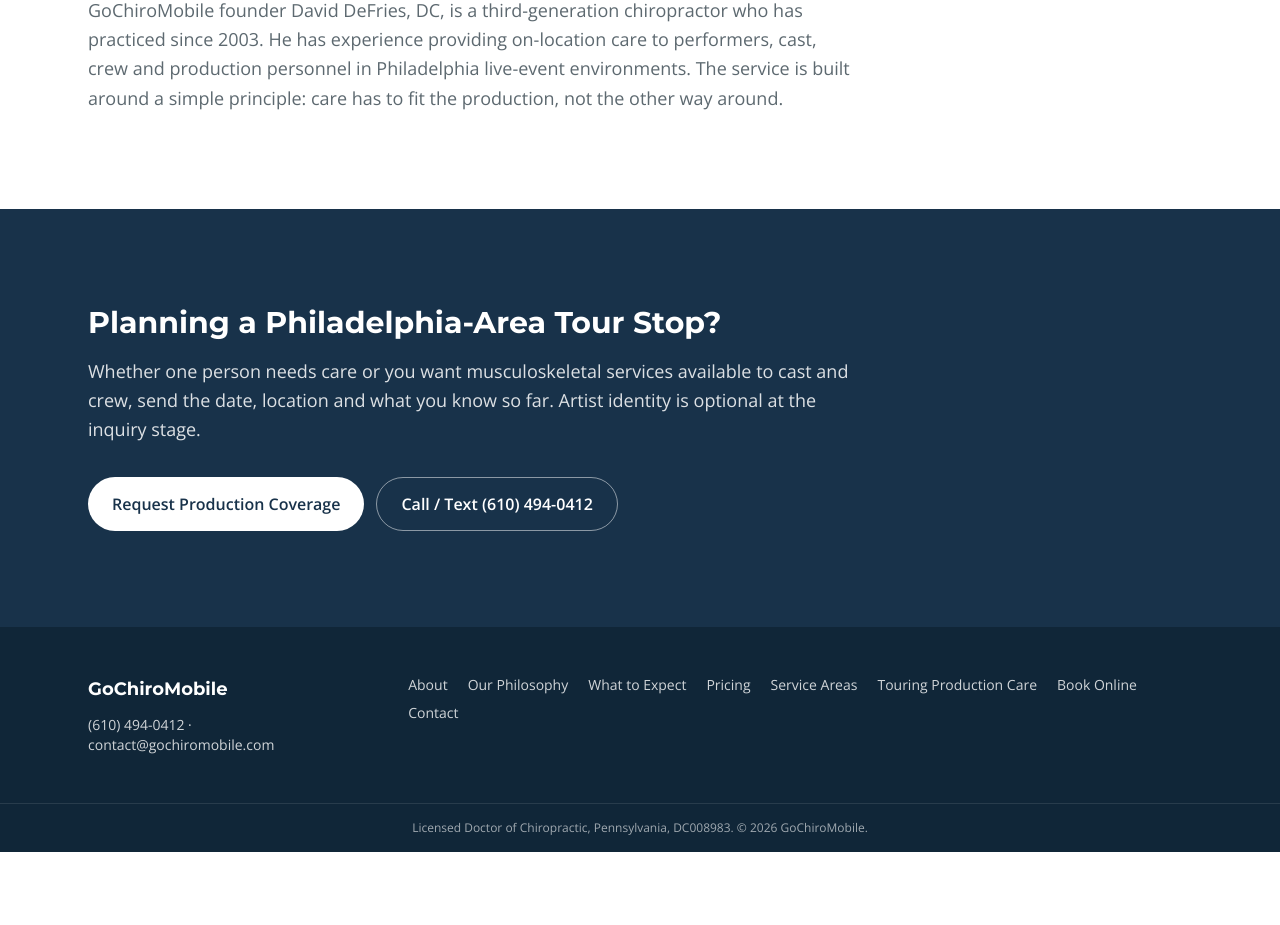
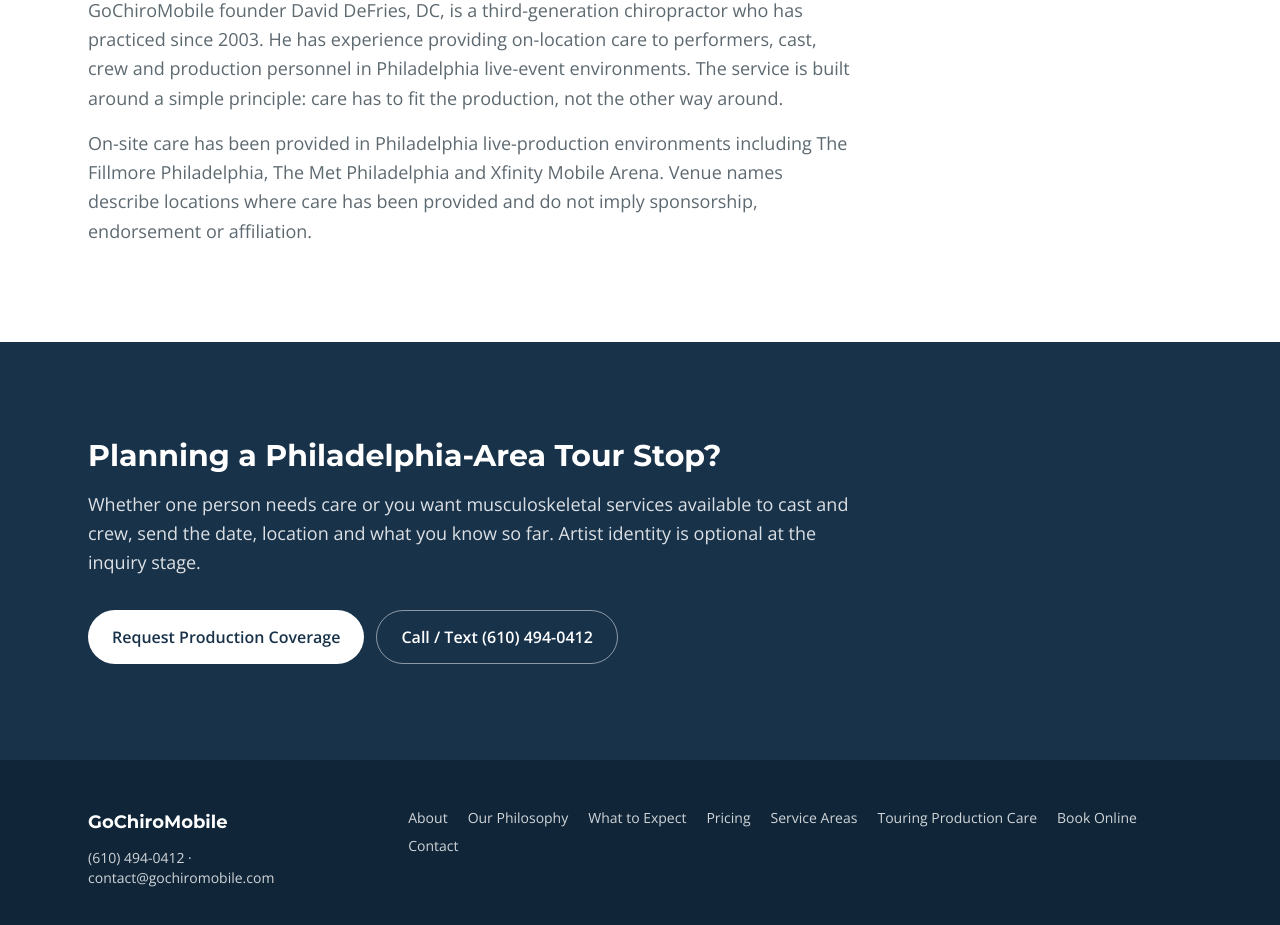
Before and after one commit to mybackcracker/gochiro-platform, a Next.js app: page /touring-production-care in a window 1280 px wide. Shown: the part 4500-5425 px from the top of the page. Before the commit the page ends 5352 px from the top, so only its background shows below. Built offline with nearby package versions, Linux system fonts and the light colour scheme.

Commit message:
Add Philadelphia venue experience to touring care page

```diff
--- a/app/(marketing)/touring-production-care/page.tsx
+++ b/app/(marketing)/touring-production-care/page.tsx
@@ -185,6 +185,11 @@ export default function TouringProductionCarePage() {
               Philadelphia live-event environments. The service is built around a simple principle: care has to fit
               the production, not the other way around.
             </P>
+            <P>
+              On-site care has been provided in Philadelphia live-production environments including The Fillmore Philadelphia,
+              The Met Philadelphia and Xfinity Mobile Arena. Venue names describe locations where care has been provided and do
+              not imply sponsorship, endorsement or affiliation.
+            </P>
           </div>
         </Container>
       </Section>
```
